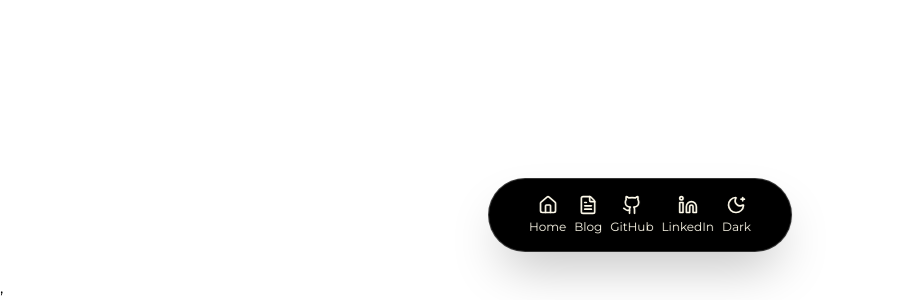
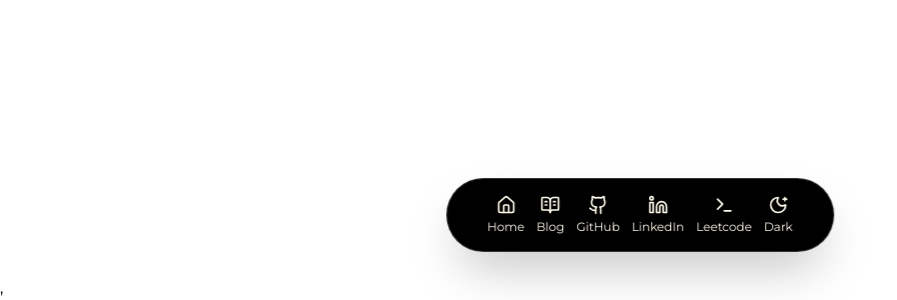
Before and after one commit to Sahil-Husen/Portfolio, a React (Vite) app: page /blog in a window 1280 px wide. Shown: the part 524-824 px from the top of the page, without its empty margins (0-897 px from the left). Built offline with nearby package versions, Linux system fonts and the light colour scheme; a web font is replaced by a local one.

Commit message:
Fixed Navigation Style

```diff
--- a/src/components/Navigation.jsx
+++ b/src/components/Navigation.jsx
@@ -1,5 +1,5 @@
 import React from "react";
-import { Home, FileText, Github, Linkedin, Sun, MoonStar } from "lucide-react";
+import { Home, BookOpenText , Github, Linkedin, Sun, MoonStar,Terminal } from "lucide-react";
 import { NavLink } from "react-router-dom";
 import { useTheme } from "../context/Theme";
 
@@ -8,10 +8,10 @@ function Navigation() {
 
 
   return (
-    <div className="flex gap-2 justify-around items-center h-16 text-sm">
+    <div className="flex gap-3 justify-around items-center h-16 text-sm">
       <NavLink
         to="/"
-        className="flex flex-col items-center text-amber-50 hover:text-amber-600 transition"
+        className="flex flex-col items-center text-amber-50 hover:text-[#006BFF]   transition"
       >
         <Home size={20} />
         <span className="text-xs mt-1">Home</span>
@@ -19,9 +19,9 @@ function Navigation() {
 
       <NavLink
         to="/blog"
-        className="flex flex-col items-center text-amber-50 hover:text-amber-600 transition"
+        className="flex flex-col items-center text-amber-50 hover:text-[#006BFF] transition"
       >
-        <FileText size={20} />
+        <BookOpenText size={20} />
         <span className="text-xs mt-1">Blog</span>
       </NavLink>
 
@@ -29,7 +29,7 @@ function Navigation() {
         href="https://github.com/Sahil-Husen"
         target="_blank"
         rel="noopener noreferrer"
-        className="flex flex-col items-center text-amber-50 hover:text-amber-600 transition"
+        className="flex flex-col items-center text-amber-50 hover:text-[#006BFF] transition"
       >
         <Github size={20} />
         <span className="text-xs mt-1">GitHub</span>
@@ -39,14 +39,23 @@ function Navigation() {
         href="https://www.linkedin.com/in/sahil-hussain-5a5488254/"
         target="_blank"
         rel="noopener noreferrer"
-        className="flex flex-col items-center text-amber-50 hover:text-amber-600 transition"
+        className="flex flex-col items-center text-amber-50 hover:text-[#006BFF] transition"
       >
         <Linkedin size={20} />
         <span className="text-xs mt-1">LinkedIn</span>
       </a>
+      <a
+        href="https://leetcode.com/u/Sahil_Husen/"
+        target="_blank"
+        rel="noopener noreferrer"
+        className="flex flex-col items-center text-amber-50 hover:text-[#006BFF] transition"
+      >
+        <Terminal size={20} />
+        <span className="text-xs mt-1">Leetcode</span>
+      </a>
 
       <button
-        className="flex flex-col items-center text-amber-50 hover:text-amber-600 transition"
+        className="flex flex-col items-center text-amber-50 hover:text-[#006BFF]  transition"
         onClick={toggleTheme}
       >
         {darkMode ? <Sun size={20} /> : <MoonStar size={20} />}
```
